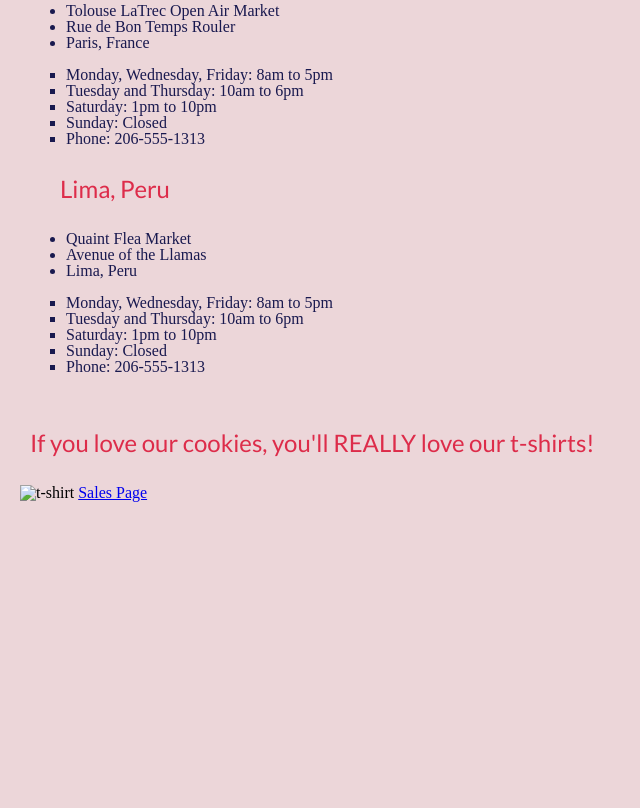
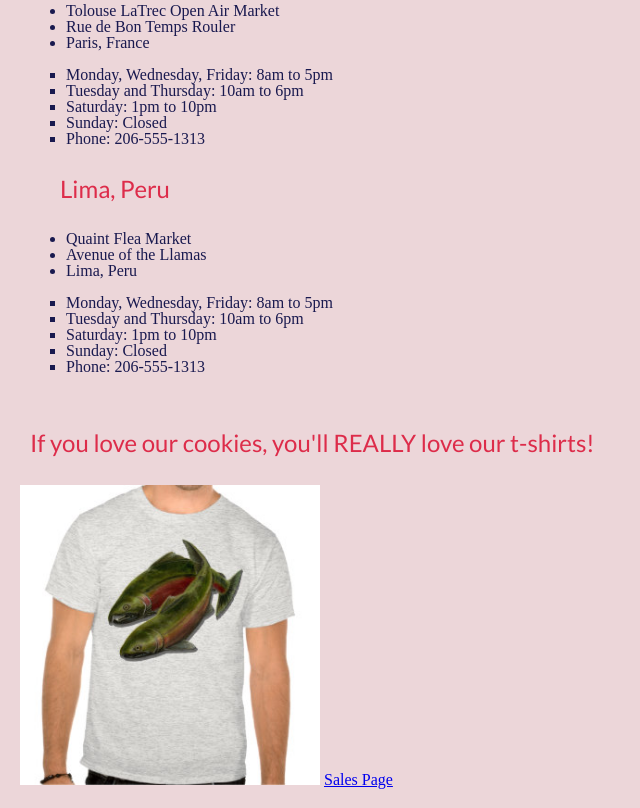
Before and after one commit to diablokitty/cookie-stand, a plain HTML site: page index.html in a window 1280 px wide. Shown: the part 1605-2413 px from the top of the page, without its empty margins (0-640 px from the left). Before the commit the page ends 2126 px from the top, so only its background shows below. Drawn offline with Linux system fonts and the light colour scheme; the site is published under a folder, as on GitHub Pages, so addresses that start at the root find nothing.

Commit message:
Update index.html

```diff
--- a/index.html
+++ b/index.html
@@ -119,7 +119,7 @@
         </ul>
     </div>
     <h3>If you love our cookies, you'll REALLY love our t-shirts!</h3>
-    <img src="/images/shirt.jpg" alt="t-shirt">
+    <img src="images/shirt.jpg" alt="t-shirt">
     <a href="sales.html">Sales Page</a>
 
   </main>
```
